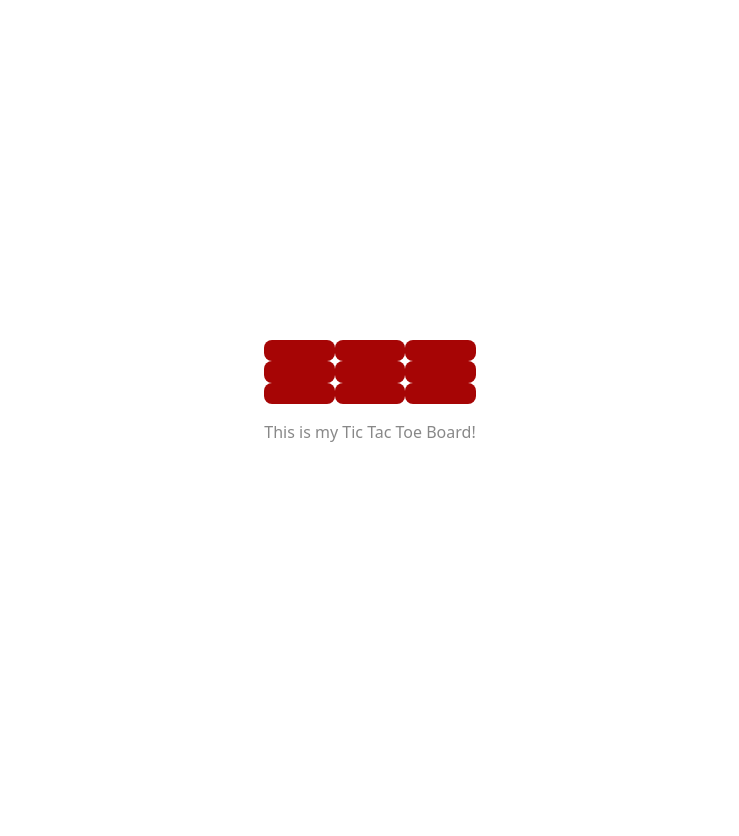
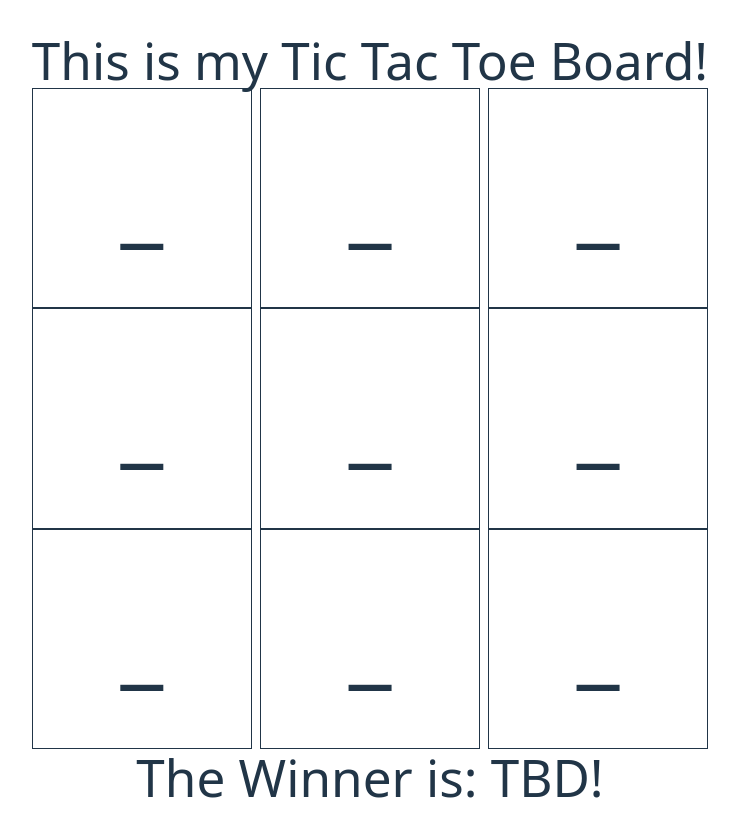
Before and after one commit to Jahnik/tictactoe, a React (Vite) app in the folder tictactoe/: page / in a window 1280 px wide. Shown: the whole page, without its empty margins (270-1009 px from the left). Before the commit the page ends 800 px from the top, so only its background shows below. Built offline with nearby package versions, Linux system fonts and the light colour scheme.

Commit message:
completed basic tic tac toe functionality

```diff
--- a/tictactoe/package.json
+++ b/tictactoe/package.json
@@ -10,8 +10,10 @@
     "preview": "vite preview"
   },
   "dependencies": {
+    "@tailwindcss/vite": "^4.1.13",
     "react": "^19.1.1",
-    "react-dom": "^19.1.1"
+    "react-dom": "^19.1.1",
+    "tailwindcss": "^4.1.13"
   },
   "devDependencies": {
     "@eslint/js": "^9.36.0",
--- a/tictactoe/src/App.css
+++ b/tictactoe/src/App.css
@@ -1,3 +1,5 @@
+@import "tailwindcss";
+
 #root {
   max-width: 1280px;
   margin: 0 auto;
--- a/tictactoe/src/App.tsx
+++ b/tictactoe/src/App.tsx
@@ -1,23 +1,67 @@
-import { useState } from 'react'
+import React, { useState, type FC } from 'react'
 import './App.css'
 import './index.css'
+import { initialGameState, type Cell } from './tictactoe'
+import { makeMove } from './tictactoe'
 
-const boardArray = Array(9).fill(null)
+type CellProps = {
+  value: Cell
+  onClick: () => void
+}
+
+const Cell = ({ value, onClick }: CellProps) => {
+  return (
+    <div className="flex-1 aspect-square border flex items-center justify-center text-8xl" onClick={onClick}>
+      {value === undefined ? "_" : value}
+    </div>
+  )
+}
+
+const Row = (props: React.PropsWithChildren) => {
+  return (
+    <div className='flex gap-2'>
+      {props.children}
+    </div>
+  )
+}
 
 
 function App() {
-  const [count, setCount] = useState(0)
+  const [game, setGame] = useState(initialGameState)
+
+  function handleMove(row: number, col: number) {
+    game.winner === undefined ? setGame(makeMove(game, row, col, game.player)) : setGame(game)
+  }
 
   return (
     <>
-      <div className='board'>
-        {boardArray.map((value, index) =>
-          <button key={index}>{value}</button>
-        )}
-      </div>
-      <p className="read-the-docs">
+      <h1 className="text-3xl">
         This is my Tic Tac Toe Board!
-      </p>
+      </h1>
+      <Row>
+        {/* {game.board[0].map((cell, index) => {
+          return <Cell value={cell} onClick={() => {
+            const row = 0
+            const col = index
+          }}/>
+        })} */}
+        <Cell value={game.board[0][0]} onClick={() => { handleMove(0, 0) }}></Cell>
+        <Cell value={game.board[0][1]} onClick={() => { handleMove(0, 1) }}></Cell>
+        <Cell value={game.board[0][2]} onClick={() => { handleMove(0, 2) }}></Cell>
+      </Row>
+      <Row>
+        <Cell value={game.board[1][0]} onClick={() => { handleMove(1, 0) }}></Cell>
+        <Cell value={game.board[1][1]} onClick={() => { handleMove(1, 1) }}></Cell>
+        <Cell value={game.board[1][2]} onClick={() => { handleMove(1, 2) }}></Cell>
+      </Row>
+      <Row>
+        <Cell value={game.board[2][0]} onClick={() => { handleMove(2, 0) }}></Cell>
+        <Cell value={game.board[2][1]} onClick={() => { handleMove(2, 1) }}></Cell>
+        <Cell value={game.board[2][2]} onClick={() => { handleMove(2, 2) }}></Cell>
+      </Row>
+      <h1 className="text-3xl">
+        The Winner is: {game.winner === undefined ? "TBD!" : game.winner}
+      </h1>
     </>
   )
 }
--- a/tictactoe/src/index.css
+++ b/tictactoe/src/index.css
@@ -1,3 +1,5 @@
+@import "tailwindcss";
+
 :root {
   font-family: system-ui, Avenir, Helvetica, Arial, sans-serif;
   line-height: 1.5;
--- /dev/null
+++ b/tictactoe/src/tictactoe.ts
@@ -0,0 +1,75 @@
+export type Player = "X" | "O"
+export type Cell = Player | undefined
+export type Winner = Player | "Tie" | undefined
+
+export type GameState = {
+    board: Cell[][],
+    player: Player,
+    winner: Winner
+}
+
+export const initialGameState: GameState = {
+    board:
+        [
+            [undefined, undefined, undefined],
+            [undefined, undefined, undefined],
+            [undefined, undefined, undefined]
+        ],
+    player: "X",
+    winner: undefined
+}
+
+function checkTie(gameState: GameState): boolean {
+    return gameState.board.flat().every(cell => cell !== undefined)
+}
+
+function checkRowWin(gameState: GameState, player: Player): boolean {
+    for (let i = 0; i <= 2; i++) {
+        if (gameState.board[i].map(val => val === player).reduce((acc, curr) => { return acc && curr }, true)) {
+            return true
+        }
+    }
+    return false
+}
+
+function checkColWin(gameState: GameState, player: Player): boolean {
+    for (let i = 0; i <= 2; i++) {
+        if ((gameState.board[0][i] === player) && (gameState.board[1][i] === player) && (gameState.board[2][i] === player)) {
+            return true
+        }
+    }
+    return false
+}
+
+function checkDiagWin(gameState: GameState, player: Player): boolean {
+    for (let i = 0; i <= 2; i++) {
+        if ((gameState.board[0][0] === player) && (gameState.board[1][1] === player) && (gameState.board[2][2] === player)) {
+            return true
+        } else if ((gameState.board[0][2] === player) && (gameState.board[1][1] === player) && (gameState.board[2][0] === player)) {
+            return true
+        }
+    }
+    return false
+}
+
+
+export function makeMove(gameState: GameState, row: number, col: number, player: Player): GameState {
+    const newState = structuredClone(gameState)
+    if (newState.board[row][col] !== undefined) {
+        return newState
+    }
+    newState.board[row][col] = player
+
+    if (checkTie(newState)) {
+        newState.winner = "Tie"
+    } else if (checkRowWin(newState, newState.player)) {
+        newState.winner = player
+    } else if (checkColWin(newState, newState.player)) {
+        newState.winner = player
+    } else if (checkDiagWin(newState, newState.player)) {
+        newState.winner = player
+    }
+
+    newState.player === "X" ? newState.player = "O" : newState.player = "X"
+    return newState
+}
--- a/tictactoe/vite.config.ts
+++ b/tictactoe/vite.config.ts
@@ -1,7 +1,11 @@
 import { defineConfig } from 'vite'
 import react from '@vitejs/plugin-react-swc'
+import tailwindcss from '@tailwindcss/vite'
 
 // https://vite.dev/config/
 export default defineConfig({
-  plugins: [react()],
+  plugins: [
+    react(),
+    tailwindcss()
+  ],
 })
```
Also changed, not shown: 1 other file (tests, documents, lock files or other folders).
